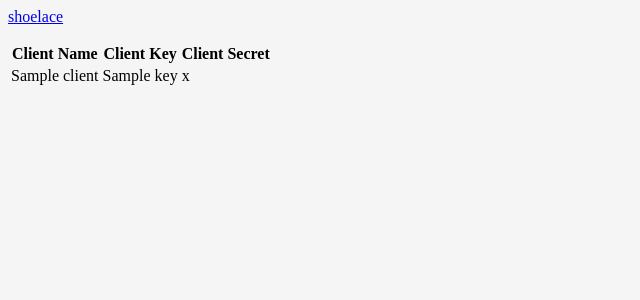
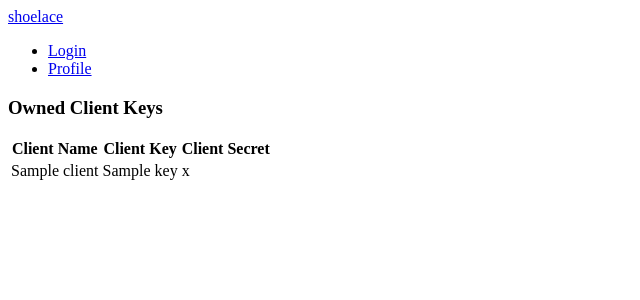
Before and after one commit to sunlightlabs/login.sunlightfoundation.com, a Django app: template shoelace/templates/accounts/profile.html in a window 1280 px wide. Shown: the top 300 px of the page, without its empty margins (0-640 px from the left). Run offline with Django 3.2, Linux system fonts and the light colour scheme; the template is opened without the code that fills it: most values are stand-ins (such as "Sample title", 1, 10 or a date in 2020); some libraries are stand-ins or nearby versions.

Commit message:
header things

```diff
--- a/shoelace/static/css/shoelace.css
+++ b/shoelace/static/css/shoelace.css
@@ -1,4 +1,4 @@
 body {
-    background-color: #f5f5f5;
+/*    background-color: #f5f5f5; */
     /* moar */
 }
--- a/shoelace/templates/accounts/profile.html
+++ b/shoelace/templates/accounts/profile.html
@@ -4,7 +4,8 @@
 
 {% block content %}
 {% if clients %}
-<table class = 'zebra' >
+<h3>Owned Client Keys</h3>
+<table class="table table-bordered table-striped" >
     <tr>
         <th>Client Name</th>
         <th>Client Key</th>
@@ -18,7 +19,5 @@
     </tr>
     {% endfor %}
 </table>
-{% else %}
-    Sorry, no clients.
 {% endif %}
 {% endblock %}
--- a/shoelace/templates/base.html
+++ b/shoelace/templates/base.html
@@ -17,6 +17,10 @@
             <div class="container">
                 <a class="brand" href="/">shoelace</a>
                 <ul class="nav">
+                    <li><a href="/accounts/login" >Login</a></li>
+                    <li><a href="/accounts/profile" >Profile</a></li>
+{% block navbar %}
+{% endblock %}
                 </ul>
             </div>
         </div>
```
